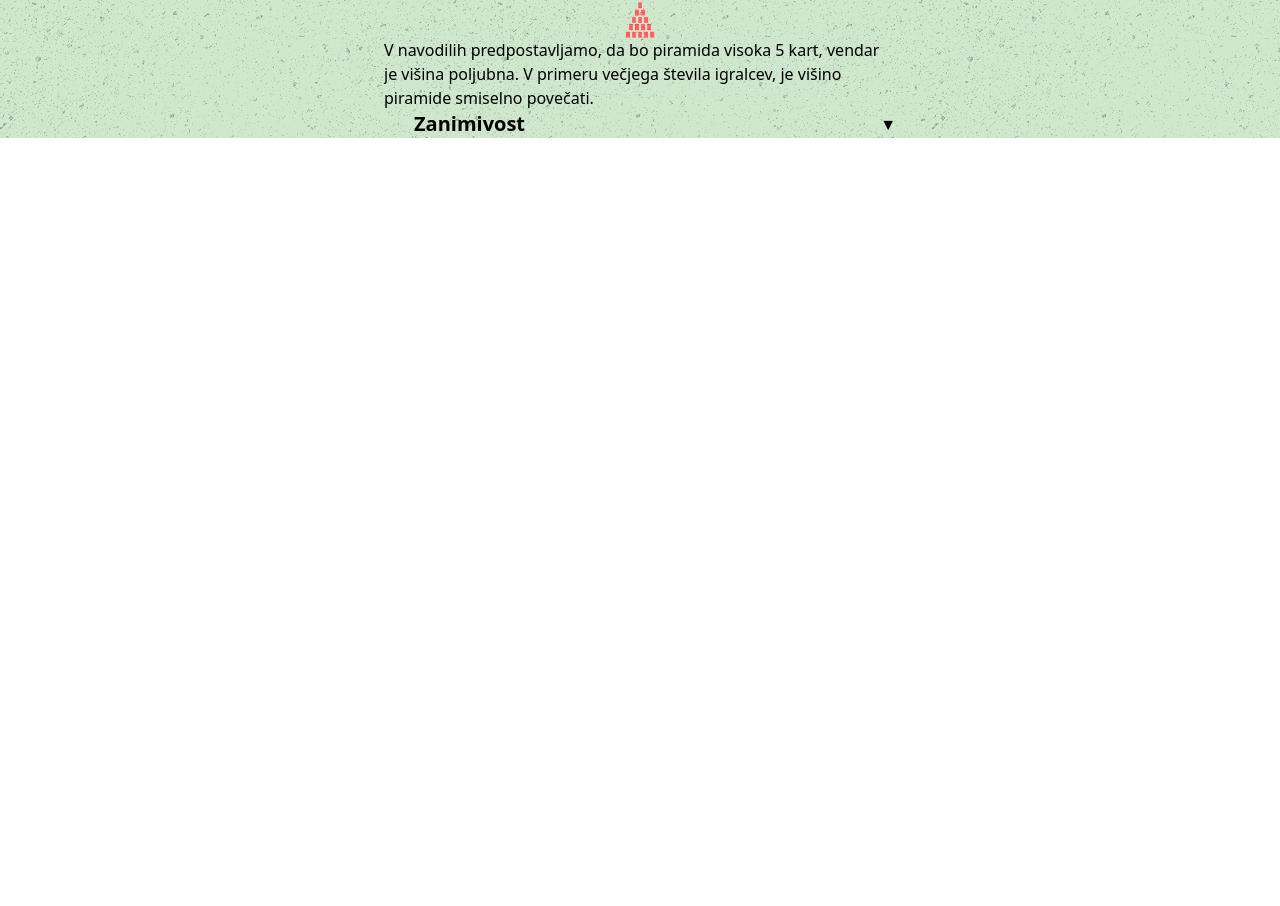
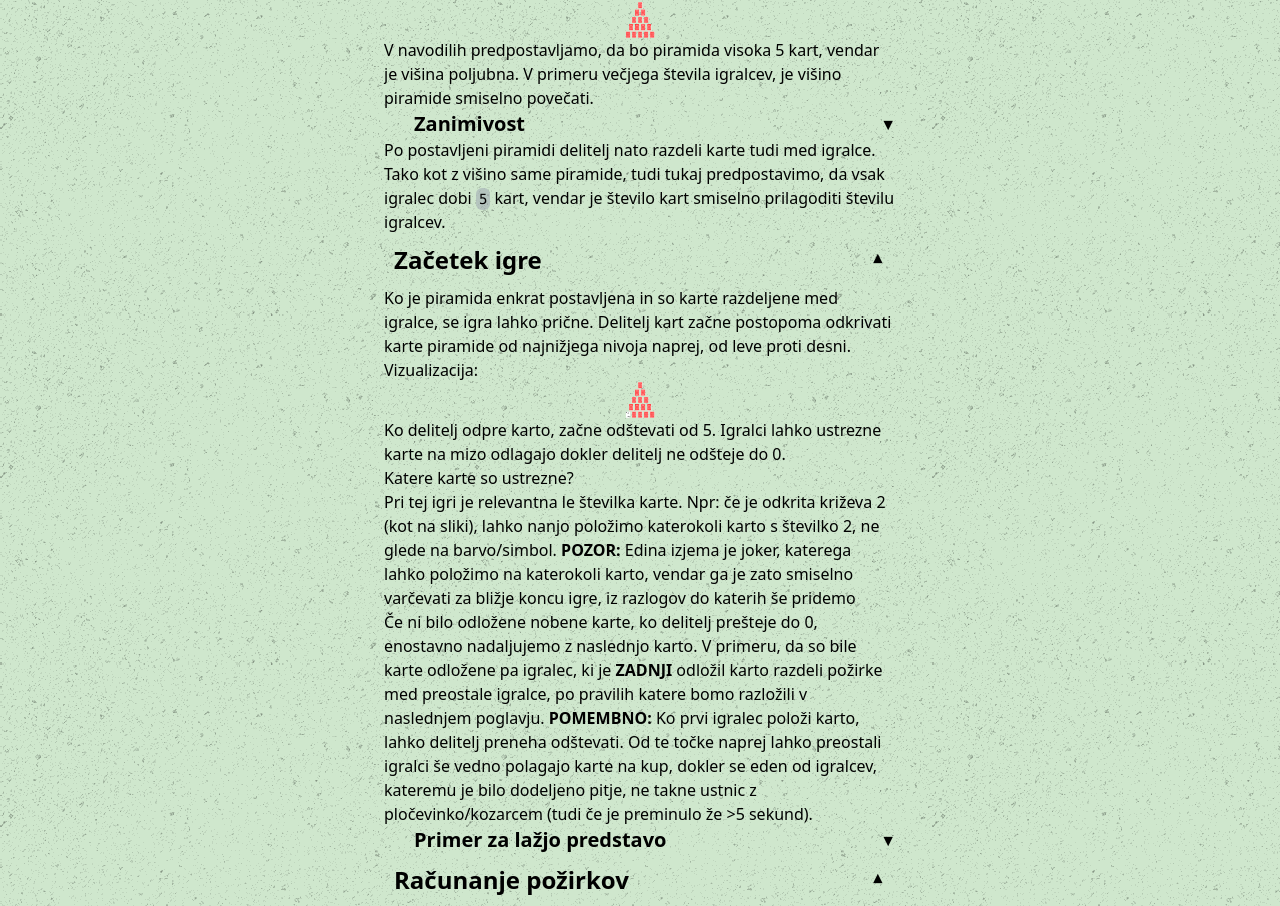
Before and after one commit to Urichh/furajbus, an Angular app: page / in a window 1280 px wide. Shown: the part 1140-2046 px from the top of the page. Before the commit the page ends 1278 px from the top, so only its background shows below. Built offline with nearby package versions, Linux system fonts and the light colour scheme.

Commit message:
added a couple of new images and content

```diff
--- a/src/app/home/home.component.html
+++ b/src/app/home/home.component.html
@@ -26,7 +26,7 @@
             </ul>
         </app-collapsible-section>
 
-        <app-collapsible-section [title]="'Začetek igre'">
+        <app-collapsible-section [title]="'Priprava igre'">
             <p>
                 Na začetku se poljubno število igralcev posede za mizo. Eden od igralcev postavi trikotnik (piramido) iz premešanega kupčka navadnih igralnih kart, katere so obrnjene z hrbtno stranjo navzgor, kot prikazuje spodnja slika:
             </p>
@@ -41,6 +41,36 @@
                     <code class="inline-code" style="padding: 3px">log<sub>2</sub>(n+1)+1=h</code>, kjer je n = št. kart, i = nivo (oz. "nadstropje") piramide in h = višina piramide.
                 </p>
             </app-collapsible-subsection>
+            <p>
+                Po postavljeni piramidi delitelj nato razdeli karte tudi med igralce. Tako kot z višino same piramide, tudi tukaj predpostavimo, da vsak igralec dobi <code class="inline-code" style="padding: 3px">5</code> kart, vendar je
+                število kart smiselno prilagoditi številu igralcev.
+            </p>
+        </app-collapsible-section>
+
+        <app-collapsible-section [title]="'Začetek igre'">
+            <p>Ko je piramida enkrat postavljena in so karte razdeljene med igralce, se igra lahko prične. Delitelj kart začne postopoma odkrivati karte piramide od najnižjega nivoja naprej, od leve proti desni. Vizualizacija:</p>
+            <img src="../../karte_backside_most.png" alt="odprta prva karta" class="w-1/3 md:w-1/5 lg:w-1/6 xl:w-1/8 h-auto mx-auto" />
+            <p>
+                Ko delitelj odpre karto, začne odštevati od 5. Igralci lahko ustrezne karte na mizo odlagajo dokler delitelj ne odšteje do 0.
+            </p>
+            <h2>Katere karte so ustrezne?</h2>
+            <p>Pri tej igri je relevantna le številka karte. Npr: če je odkrita križeva 2 (kot na sliki), lahko nanjo položimo katerokoli karto s številko 2, ne glede na barvo/simbol. <b>POZOR:</b> Edina izjema je joker, katerega lahko položimo na katerokoli karto, vendar ga je zato smiselno varčevati za bližje koncu igre, iz razlogov do katerih še pridemo</p>
+            <p>
+                Če ni bilo odložene nobene karte, ko delitelj prešteje do 0, enostavno nadaljujemo z naslednjo karto. V primeru, da so bile karte odložene pa igralec, ki je <b>ZADNJI</b> odložil karto razdeli požirke med preostale igralce, po pravilih katere bomo razložili v naslednjem poglavju.
+                <b>POMEMBNO:</b> Ko prvi igralec položi karto, lahko delitelj preneha odštevati. Od te točke naprej lahko preostali igralci še vedno polagajo karte na kup, dokler se eden od igralcev, kateremu je bilo dodeljeno pitje, ne takne ustnic z pločevinko/kozarcem (tudi če je preminulo že >5 sekund).
+            </p>
+            <app-collapsible-subsection [title]="'Primer za lažjo predstavo'">
+                <p>
+                    Predpostavimo, da imamo <code class="inline-code" style="padding: 3px">5</code> igralcev: <code class="inline-code" style="padding: 3px">A</code>, <code class="inline-code" style="padding: 3px">B</code>, <code class="inline-code" style="padding: 3px">C</code>, <code class="inline-code" style="padding: 3px">D</code> in <code class="inline-code" style="padding: 3px">E</code>.
+
+
+                </p>
+
+            </app-collapsible-subsection>
+        </app-collapsible-section>
+
+        <app-collapsible-section [title]="'Računanje požirkov'">
+
         </app-collapsible-section>
 
     </div>
```
Also changed, not shown: public/karte_first.png (added), public/karte_second.png (added).
